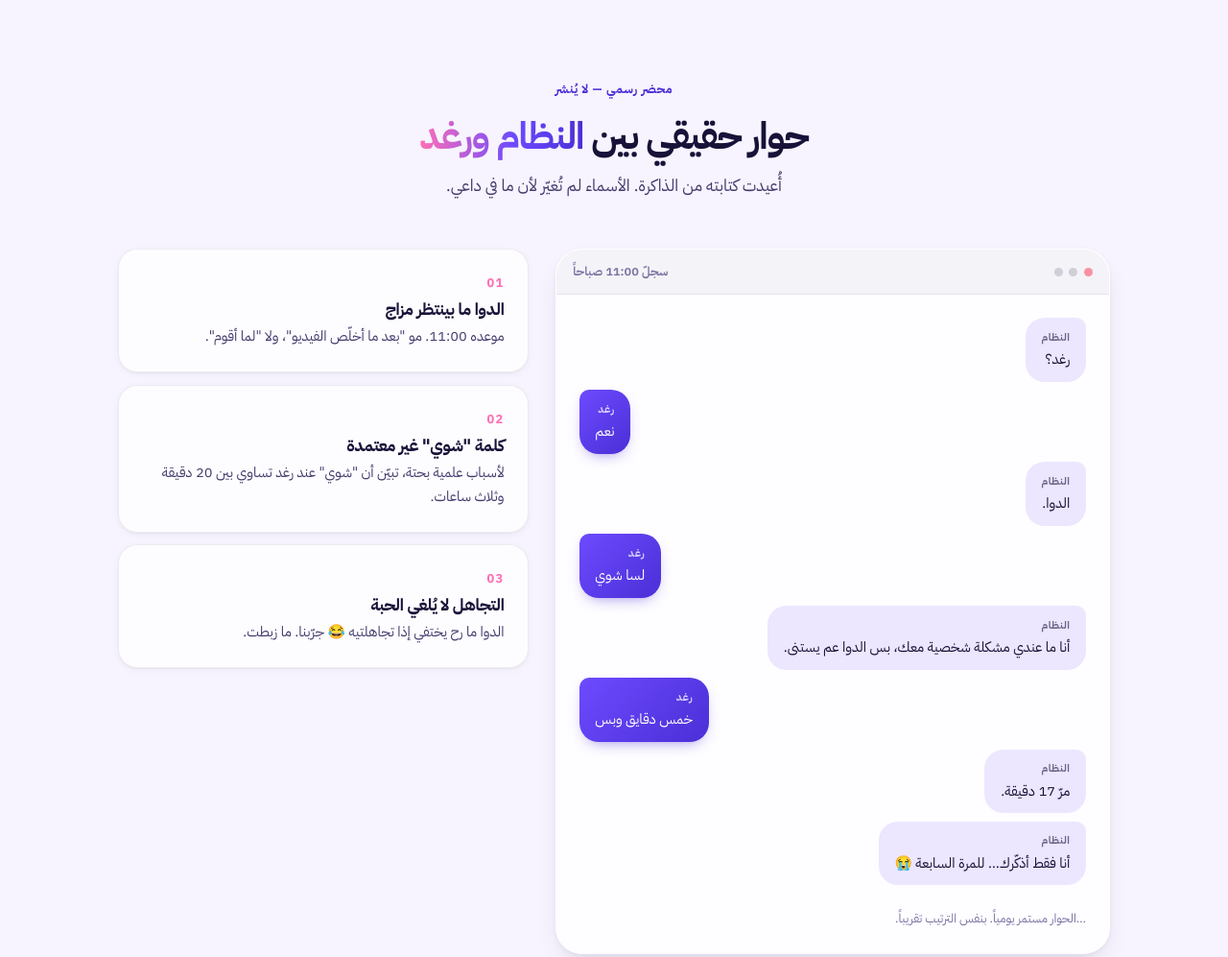
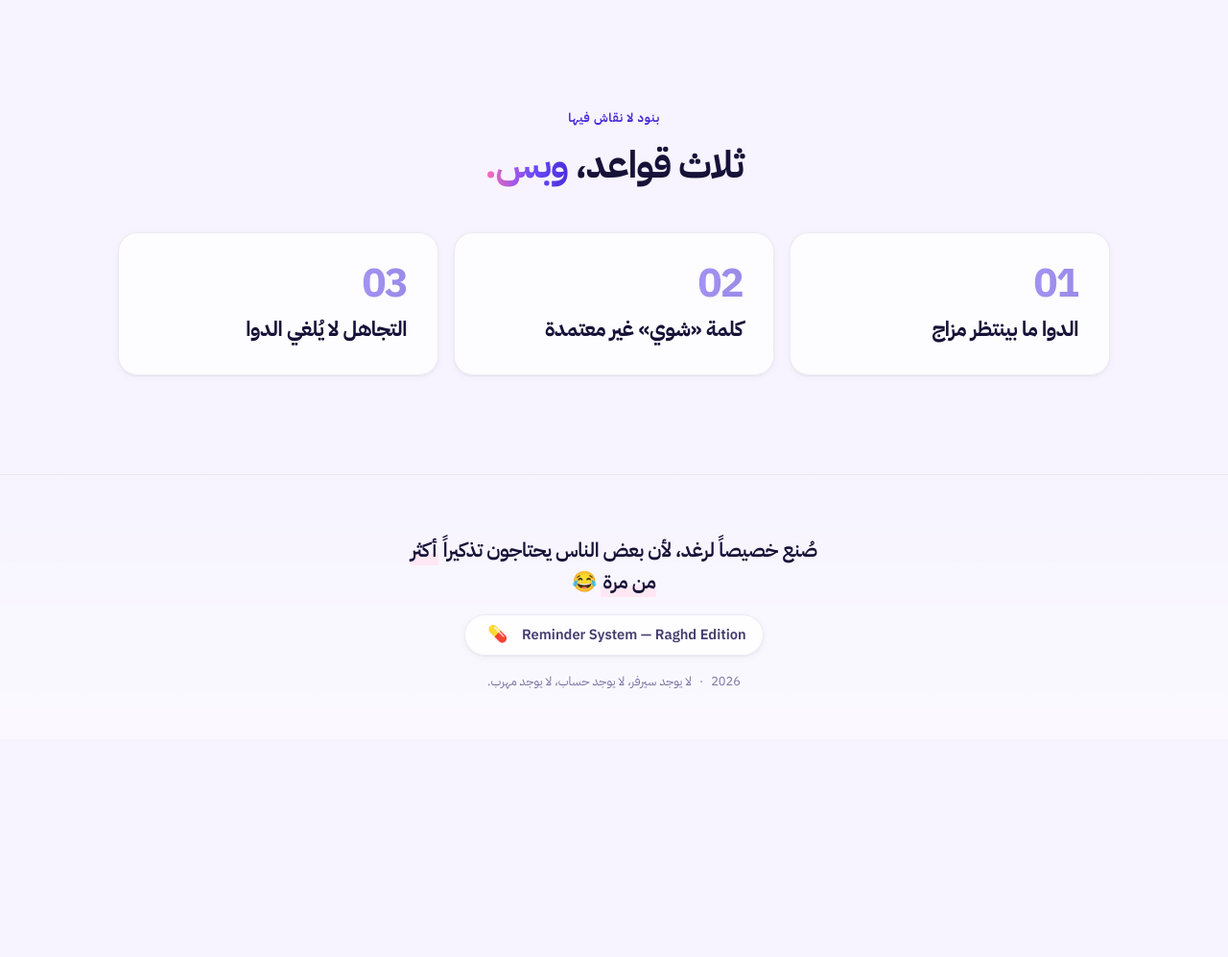
Before and after one commit to Znad-Odoo-DEV/raghad-reminder, an Astro site: page / in a window 1280 px wide. Shown: the part 1277-2274 px from the top of the page at 96% size. After the commit the page ends 2047 px from the top, so only its background shows below. Built offline with nearby package versions, Linux system fonts and the light colour scheme; Astro itself is replaced by a stand-in of ours.

Commit message:
تثبيت الموعد على توقيت سوريا + تعديلات نصية
- الجرعة صارت مربوطة بـ Asia/Damascus بدل توقيت جهاز الزائرة: كل الحسابات
  على لحظات مطلقة، والتحويل إلى ساعة الحائط عبر Intl فقط. إزاحة سوريا
  تُقرأ من قاعدة المناطق الزمنية لا مكتوبة في الكود، والتقدّم ليوم تالٍ
  يجري بحساب التقويم لا بإضافة 24 ساعة. تصفير اليوم في localStorage صار
  يتبع منتصف ليل دمشق.
- عنوان الهيرو الفرعي: "نحن هنا نهتم بصحة رغد فقط."
- نص حالة ما قبل الموعد أُعيدت صياغته ليكون مفهوماً.
- حُذف محضر الحوار بالكامل، وصار القسم ثلاث قواعد بعناوين فقط
  (SystemVoice.astro → Rules.astro).
- إضافة وسم "بتوقيت سوريا" في البطاقة وفي حقائق الهيرو.
- celebrate.ts: spawn يعيد إنشاء الـcanvas إن كان قد هُدم، حتى لا تضيع
  الرشقتان الجانبيتان المؤجّلتان.

اختُبر عبر ٦ توقيتات أجهزة من UTC+14 إلى UTC−11: العدّاد متطابق في كلها
ومطابق لساعة دمشق المحسوبة باستقلال عن التطبيق.

Co-Authored-By: Claude Opus 5 (1M context) <noreply@anthropic.com>

```diff
--- a/src/components/Hero.astro
+++ b/src/components/Hero.astro
@@ -15,13 +15,13 @@ import { doseLabelAr } from '../scripts/schedule';
     </h1>
 
     <p class="hero__lead" data-intro="3">
-      نحن هنا فقط لنتأكد أنكِ ما عملتي حالك نسيانة.
+      نحن هنا نهتم بصحة رغد فقط.
     </p>
 
     <ul class="hero__facts" data-intro="4">
       <li class="fact">
         <span class="fact__k">الموعد</span>
-        <span class="fact__v">{doseLabelAr()}</span>
+        <span class="fact__v">{doseLabelAr()} — بتوقيت سوريا</span>
       </li>
       <li class="fact">
         <span class="fact__k">المستخدمة</span>
--- /dev/null
+++ b/src/components/Rules.astro
@@ -0,0 +1,95 @@
+---
+const rules = [
+  { n: '01', title: 'الدوا ما بينتظر مزاج' },
+  { n: '02', title: 'كلمة «شوي» غير معتمدة' },
+  { n: '03', title: 'التجاهل لا يُلغي الدوا' },
+];
+---
+
+<section class="rules-band section" aria-labelledby="rules-heading">
+  <div class="wrap">
+    <div class="rules-band__head reveal">
+      <p class="eyebrow">بنود لا نقاش فيها</p>
+      <h2 id="rules-heading" class="rules-band__title">
+        ثلاث قواعد، <span class="gradient-text">وبس.</span>
+      </h2>
+    </div>
+
+    <ul class="rules">
+      {rules.map((r, i) => (
+        <li class="rule reveal" style={`--reveal-delay: ${i * 110}ms`}>
+          <span class="rule__n tnum" aria-hidden="true">{r.n}</span>
+          <h3 class="rule__title">{r.title}</h3>
+        </li>
+      ))}
+    </ul>
+  </div>
+</section>
+
+<style>
+  .rules-band__head {
+    max-width: 40ch;
+    margin-inline: auto;
+    text-align: center;
+    margin-block-end: clamp(1.75rem, 1.1rem + 2.2vw, 3rem);
+  }
+
+  .rules-band__title {
+    font-size: var(--t-h2);
+    letter-spacing: -.03em;
+    margin-block-start: var(--s-3);
+  }
+
+  .rules {
+    display: grid;
+    gap: clamp(.7rem, .5rem + .8vw, 1rem);
+    grid-template-columns: 1fr;
+  }
+
+  @media (min-width: 760px) {
+    .rules { grid-template-columns: repeat(3, 1fr); }
+  }
+
+  .rule {
+    display: flex;
+    flex-direction: column;
+    gap: var(--s-3);
+    padding: clamp(1.35rem, 1rem + 1.6vw, 2rem);
+    border-radius: var(--r-md);
+    background: rgba(255, 255, 255, .74);
+    border: 1px solid rgba(23, 18, 56, .07);
+    box-shadow: var(--sh-sm);
+    backdrop-filter: blur(14px);
+    -webkit-backdrop-filter: blur(14px);
+    transition:
+      transform var(--d-base) var(--e-out),
+      box-shadow var(--d-base) var(--e-soft),
+      border-color var(--d-base) var(--e-soft);
+  }
+  .rule:hover {
+    transform: translateY(-4px);
+    border-color: color-mix(in srgb, var(--c-accent) 32%, transparent);
+    box-shadow: var(--sh-md);
+  }
+
+  .rule__n {
+    font-size: clamp(1.9rem, 1.3rem + 2vw, 2.6rem);
+    font-weight: 700;
+    line-height: 1;
+    letter-spacing: -.04em;
+    /* الرقم زخرفي — نتركه باهتاً حتى يبقى العنوان هو البطل */
+    background: var(--g-text);
+    -webkit-background-clip: text;
+    background-clip: text;
+    color: transparent;
+    opacity: .55;
+  }
+
+  .rule__title {
+    font-size: clamp(1.08rem, .95rem + .7vw, 1.35rem);
+    font-weight: 700;
+    letter-spacing: -.02em;
+    line-height: 1.4;
+    text-wrap: balance;
+  }
+</style>
--- a/src/components/SystemVoice.astro
+++ /dev/null
@@ -1,230 +0,0 @@
----
-const transcript = [
-  { who: 'sys', text: 'رغد؟' },
-  { who: 'her', text: 'نعم' },
-  { who: 'sys', text: 'الدوا.' },
-  { who: 'her', text: 'لسا شوي' },
-  { who: 'sys', text: 'أنا ما عندي مشكلة شخصية معك، بس الدوا عم يستنى.' },
-  { who: 'her', text: 'خمس دقايق وبس' },
-  { who: 'sys', text: 'مرّ 17 دقيقة.' },
-  { who: 'sys', text: 'أنا فقط أذكّرك… للمرة السابعة 😭' },
-];
-
-const rules = [
-  {
-    n: '01',
-    title: 'الدوا ما بينتظر مزاج',
-    body: 'موعده 11:00. مو "بعد ما أخلّص الفيديو"، ولا "لما أقوم".',
-  },
-  {
-    n: '02',
-    title: 'كلمة "شوي" غير معتمدة',
-    body: 'لأسباب علمية بحتة، تبيّن أن "شوي" عند رغد تساوي بين 20 دقيقة وثلاث ساعات.',
-  },
-  {
-    n: '03',
-    title: 'التجاهل لا يُلغي الحبة',
-    body: 'الدوا ما رح يختفي إذا تجاهلتيه 😂 جرّبنا. ما زبطت.',
-  },
-];
----
-
-<section class="voice section" aria-labelledby="voice-heading">
-  <div class="wrap">
-    <div class="voice__head reveal">
-      <p class="eyebrow">محضر رسمي — لا يُنشر</p>
-      <h2 id="voice-heading" class="voice__title">
-        حوار حقيقي بين <span class="gradient-text">النظام ورغد</span>
-      </h2>
-      <p class="voice__lead">
-        أُعيدت كتابته من الذاكرة. الأسماء لم تُغيّر لأن ما في داعي.
-      </p>
-    </div>
-
-    <div class="voice__grid">
-      <!-- ---- المحادثة ---- -->
-      <div class="chat reveal" style="--reveal-delay: 90ms">
-        <div class="chat__bar" aria-hidden="true">
-          <span class="chat__dot"></span>
-          <span class="chat__dot"></span>
-          <span class="chat__dot"></span>
-          <span class="chat__name">سجلّ 11:00 صباحاً</span>
-        </div>
-
-        <ol class="chat__log">
-          {transcript.map((m, i) => (
-            <li
-              class:list={['bubble', m.who === 'sys' ? 'bubble--sys' : 'bubble--her']}
-              style={`--reveal-delay: ${i * 70}ms`}
-            >
-              <span class="bubble__who">{m.who === 'sys' ? 'النظام' : 'رغد'}</span>
-              <p class="bubble__text">{m.text}</p>
-            </li>
-          ))}
-        </ol>
-
-        <p class="chat__foot">…الحوار مستمر يومياً. بنفس الترتيب تقريباً.</p>
-      </div>
-
-      <!-- ---- البنود ---- -->
-      <ul class="rules">
-        {rules.map((r, i) => (
-          <li class="rule reveal" style={`--reveal-delay: ${140 + i * 90}ms`}>
-            <span class="rule__n tnum">{r.n}</span>
-            <h3 class="rule__title">{r.title}</h3>
-            <p class="rule__body">{r.body}</p>
-          </li>
-        ))}
-      </ul>
-    </div>
-  </div>
-</section>
-
-<style>
-  .voice__head {
-    max-width: 46ch;
-    margin-inline: auto;
-    text-align: center;
-    margin-block-end: clamp(2rem, 1.2rem + 2.5vw, 3.25rem);
-  }
-
-  .voice__title {
-    font-size: var(--t-h2);
-    letter-spacing: -.03em;
-    margin-block: var(--s-3) var(--s-3);
-  }
-  .voice__lead { color: var(--c-ink-soft); }
-
-  .voice__grid {
-    display: grid;
-    gap: clamp(1rem, .6rem + 1.6vw, 1.75rem);
-    grid-template-columns: 1fr;
-    align-items: start;
-  }
-
-  @media (min-width: 900px) {
-    .voice__grid { grid-template-columns: 1.15fr .85fr; }
-  }
-
-  /* ---- المحادثة ---- */
-  .chat {
-    border-radius: var(--r-lg);
-    background: rgba(255, 255, 255, .8);
-    border: 1px solid rgba(255, 255, 255, .9);
-    box-shadow: var(--sh-md);
-    backdrop-filter: blur(18px);
-    -webkit-backdrop-filter: blur(18px);
-    overflow: hidden;
-  }
-
-  .chat__bar {
-    display: flex;
-    align-items: center;
-    gap: .4rem;
-    padding: .75rem 1.1rem;
-    background: rgba(23, 18, 56, .04);
-    border-block-end: 1px solid rgba(23, 18, 56, .06);
-  }
-  .chat__dot {
-    width: 9px; height: 9px;
-    border-radius: 50%;
-    background: rgba(23, 18, 56, .16);
-  }
-  .chat__dot:first-child { background: var(--c-alert); opacity: .6; }
-  .chat__name {
-    margin-inline-start: auto;
-    font-size: var(--t-xs);
-    font-weight: 600;
-    color: var(--c-ink-faint);
-  }
-
-  .chat__log {
-    display: flex;
-    flex-direction: column;
-    gap: .55rem;
-    padding: clamp(1rem, .7rem + 1.2vw, 1.5rem);
-    margin: 0;
-    list-style: none;
-  }
-
-  .bubble {
-    max-width: min(84%, 46ch);
-    padding: .7rem 1.05rem;
-    border-radius: var(--r-md);
-    font-size: var(--t-sm);
-    line-height: 1.65;
-  }
-
-  .bubble__who {
-    display: block;
-    font-size: .68rem;
-    font-weight: 700;
-    letter-spacing: .04em;
-    opacity: .6;
-    margin-block-end: .1rem;
-  }
-
-  .bubble--sys {
-    align-self: flex-start;
-    background: var(--c-violet-wash);
-    color: var(--c-ink);
-    border-start-start-radius: var(--r-xs);
-  }
-
-  .bubble--her {
-    align-self: flex-end;
-    background: linear-gradient(135deg, var(--c-violet) 0%, var(--c-violet-deep) 100%);
-    color: #fff;
-    border-start-end-radius: var(--r-xs);
-    box-shadow: 0 6px 16px -8px rgba(75, 47, 214, .7);
-  }
-  .bubble--her .bubble__who { opacity: .75; }
-
-  .chat__foot {
-    padding: 0 clamp(1rem, .7rem + 1.2vw, 1.5rem) clamp(1rem, .7rem + 1.2vw, 1.5rem);
-    font-size: var(--t-xs);
-    color: var(--c-ink-faint);
-  }
-
-  /* ---- البنود ---- */
-  .rules {
-    display: grid;
-    gap: .8rem;
-  }
-
-  .rule {
-    position: relative;
-    padding: clamp(1.1rem, .8rem + 1vw, 1.5rem);
-    border-radius: var(--r-md);
-    background: rgba(255, 255, 255, .72);
-    border: 1px solid rgba(23, 18, 56, .07);
-    box-shadow: var(--sh-sm);
-    transition: transform var(--d-base) var(--e-out), box-shadow var(--d-base) var(--e-soft);
-  }
-  .rule:hover {
-    transform: translateY(-3px);
-    box-shadow: var(--sh-md);
-  }
-
-  .rule__n {
-    display: block;
-    font-size: var(--t-xs);
-    font-weight: 700;
-    color: var(--c-pink);
-    letter-spacing: .1em;
-    margin-block-end: .35rem;
-  }
-
-  .rule__title {
-    font-size: 1.08rem;
-    font-weight: 700;
-    letter-spacing: -.015em;
-    margin-block-end: .3rem;
-  }
-
-  .rule__body {
-    font-size: var(--t-sm);
-    color: var(--c-ink-soft);
-    line-height: 1.7;
-  }
-</style>
--- a/src/pages/index.astro
+++ b/src/pages/index.astro
@@ -3,7 +3,7 @@ import Base from '../layouts/Base.astro';
 import Ticker from '../components/Ticker.astro';
 import Hero from '../components/Hero.astro';
 import DoseCard from '../components/DoseCard.astro';
-import SystemVoice from '../components/SystemVoice.astro';
+import Rules from '../components/Rules.astro';
 import CommitteePanel from '../components/CommitteePanel.astro';
 import Footer from '../components/Footer.astro';
 
@@ -18,7 +18,7 @@ const description =
   <main id="main">
     <Hero />
     <DoseCard />
-    <SystemVoice />
+    <Rules />
   </main>
 
   <Footer />
--- a/src/scripts/celebrate.ts
+++ b/src/scripts/celebrate.ts
@@ -131,6 +131,8 @@ function frame(time: number): void {
 }
 
 function spawn(count: number, originX: number, originY: number, spread: number): void {
+  if (!ensureCanvas()) return;
+
   for (let i = 0; i < count; i++) {
     const angle = (-Math.PI / 2) + (Math.random() - 0.5) * spread;
     const speed = 7 + Math.random() * 9;
--- a/src/scripts/copy.ts
+++ b/src/scripts/copy.ts
@@ -23,8 +23,8 @@ export function pick(list: readonly string[], lastIndex = -1): { text: string; i
 export const STATUS: Record<Phase, { label: string; title: string; note: string }> = {
   before: {
     label: 'الجرعة القادمة بعد',
-    title: 'كل شي تمام… لهلق.',
-    note: 'النظام يعمل بشكل طبيعي. رغد لم تفعل شيئاً خاطئاً حتى هذه اللحظة.',
+    title: 'لسا بدري، خدي راحتك.',
+    note: 'لما يجي وقت الدوا رح نذكّرك. ما في داعي تفكري فيه هلق.',
   },
   due: {
     label: 'حان وقت الدواء 💊',
--- a/src/scripts/main.ts
+++ b/src/scripts/main.ts
@@ -12,7 +12,8 @@ import {
   humanRemaining,
   setOffset,
   getOffset,
-  now,
+  damascusTodayAt,
+  damascusClock,
   DOSE_HOUR,
   type DoseSnapshot,
   type Phase,
@@ -370,18 +371,15 @@ function closeCommittee(): void {
 
 function refreshCommitteeStatus(): void {
   if (!committeeStatus) return;
-  const off = getOffset();
-  committeeStatus.textContent = off
-    ? `الوقت مُحاكى الآن: ${now().toLocaleTimeString('ar-EG', { hour: '2-digit', minute: '2-digit' })}`
-    : 'الوقت حقيقي.';
+  committeeStatus.textContent = getOffset()
+    ? `الوقت مُحاكى الآن: ${damascusClock()} بتوقيت سوريا`
+    : `الوقت حقيقي — الساعة ${damascusClock()} بتوقيت سوريا.`;
 }
 
-/** يضبط الإزاحة بحيث تصبح "الآن" هي الساعة المطلوبة اليوم. */
+/** يضبط الإزاحة بحيث تصبح "الآن" هي الساعة المطلوبة اليوم بتوقيت دمشق. */
 function simulateAt(hour: number, minute: number): void {
-  const real = new Date();
-  const target = new Date(real);
-  target.setHours(hour, minute, 0, 0);
-  setOffset(target.getTime() - real.getTime());
+  const real = Date.now();
+  setOffset(damascusTodayAt(hour, minute, real) - real);
   lastPhase = null;
   tick();
   refreshCommitteeStatus();
```
Also changed, not shown: src/components/DoseCard.astro (+20 -1 lines), src/scripts/schedule.ts (+119 -38 lines), src/scripts/store.ts (+8 -5 lines), README.md.
